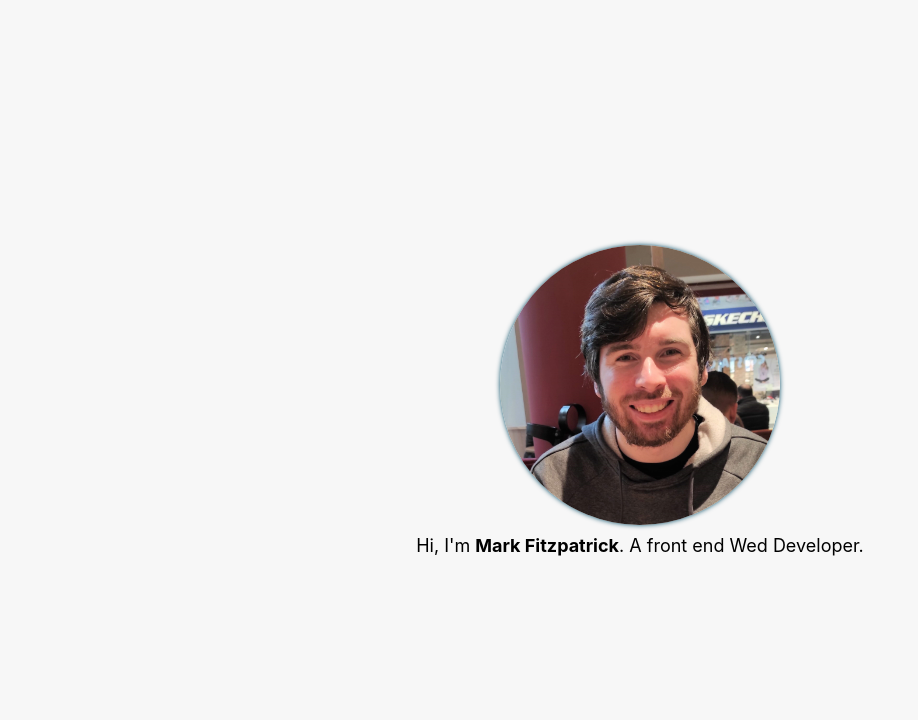
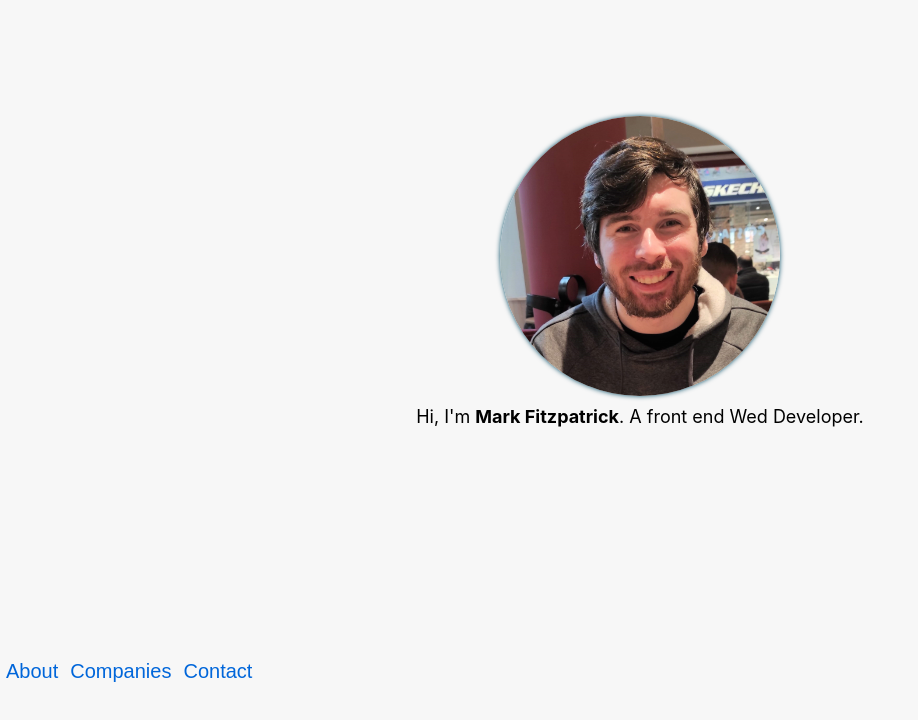
Before and after one commit to Havolt/portfolio-2022, a React (Create React App) app in the folder frontend/: page / in a window 1280 px wide. Shown: the top 720 px of the page, without its empty margins (0-918 px from the left). Built offline with nearby package versions, Linux system fonts and the light colour scheme.

Commit message:
Add in the navigation component

```diff
--- a/frontend/src/App.js
+++ b/frontend/src/App.js
@@ -5,6 +5,7 @@ import Header from "./components/Header";
 import Footer from "./components/Footer";
 import Bio from "./components/Bio";
 import Contact from "./components/Contact";
+import Nav from "./components/Nav";
 
 function App() {
   const [showHeader, setShowHeader] = useState(false);
@@ -15,6 +16,7 @@ function App() {
     <div className="App">
       {showHeader && <Header></Header>}
       <Bio></Bio>
+      <Nav></Nav>
       {showContact && <Contact></Contact>}
       {showFooter && <Footer></Footer>}
     </div>
--- /dev/null
+++ b/frontend/src/components/Nav/Nav.module.css
@@ -0,0 +1,12 @@
+.nav__link {
+  background-color: unset;
+  outline: none;
+  border: none;
+  font-size: 2rem;
+  color: var(--interactive-text);
+}
+
+.nav__link:hover {
+  cursor: pointer;
+  color: var(--interactive-text--light);
+}
--- /dev/null
+++ b/frontend/src/components/Nav/index.jsx
@@ -0,0 +1,15 @@
+import React from "react";
+
+import styles from "./Nav.module.css";
+
+const Nav = () => {
+  return (
+    <nav>
+      <button className={`${styles.nav__link}`}>About</button>
+      <button className={`${styles.nav__link}`}>Companies</button>
+      <button className={`${styles.nav__link}`}>Contact</button>
+    </nav>
+  );
+};
+
+export default Nav;
--- a/frontend/src/styles/variables.css
+++ b/frontend/src/styles/variables.css
@@ -1,4 +1,7 @@
 body {
   --main-bg-color: #f7f7f7;
   --primary-color: #034a64;
+
+  --interactive-text: #0066da;
+  --interactive-text--light: #018fee;
 }
```
